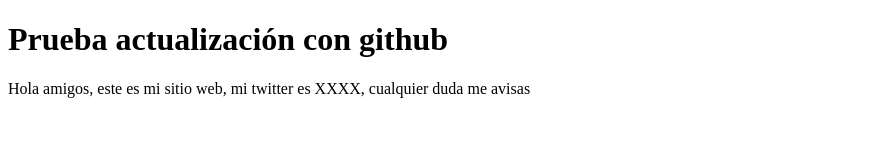
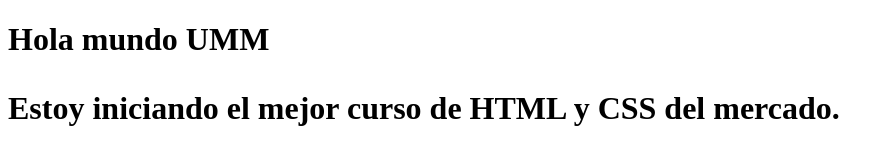
Before and after one commit to ymontenegr/Varios, a plain HTML site: page index.html in a window 1280 px wide. Shown: the whole page, without its empty margins (0-894 px from the left). Drawn offline with Linux system fonts and the light colour scheme.

Commit message:
Cambio para curso

```diff
--- a/index.html
+++ b/index.html
@@ -1,14 +1,13 @@
 <!DOCTYPE html>
-<html lang="en">
+<html lang="es">
 <head>
     <meta charset="UTF-8">
     <meta http-equiv="X-UA-Compatible" content="IE=edge">
     <meta name="viewport" content="width=device-width, initial-scale=1.0">
-    <title>Hola mundo actualización</title>
+    <title>Primera página web</title>
 </head>
 <body>
-    <h1>Prueba actualización con github</h1>
-    <p>Hola amigos, este es mi sitio web, mi twitter es XXXX, cualquier duda me avisas
-    </p>
+    <h1>Hola mundo UMM</<h1>
+        <p>Estoy iniciando el mejor curso de HTML y CSS del mercado.</p>
 </body>
 </html>
```
